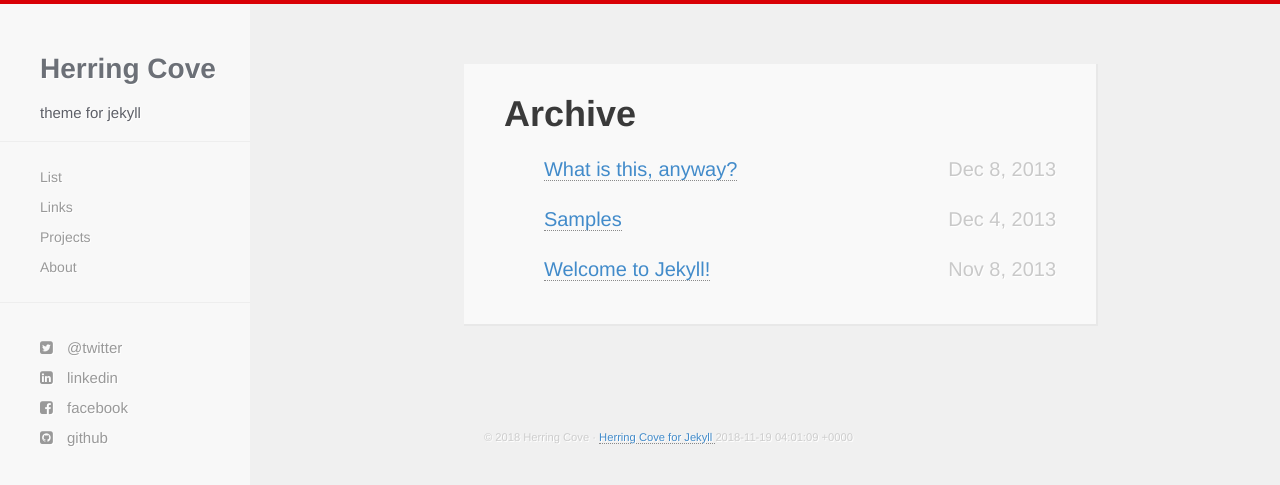
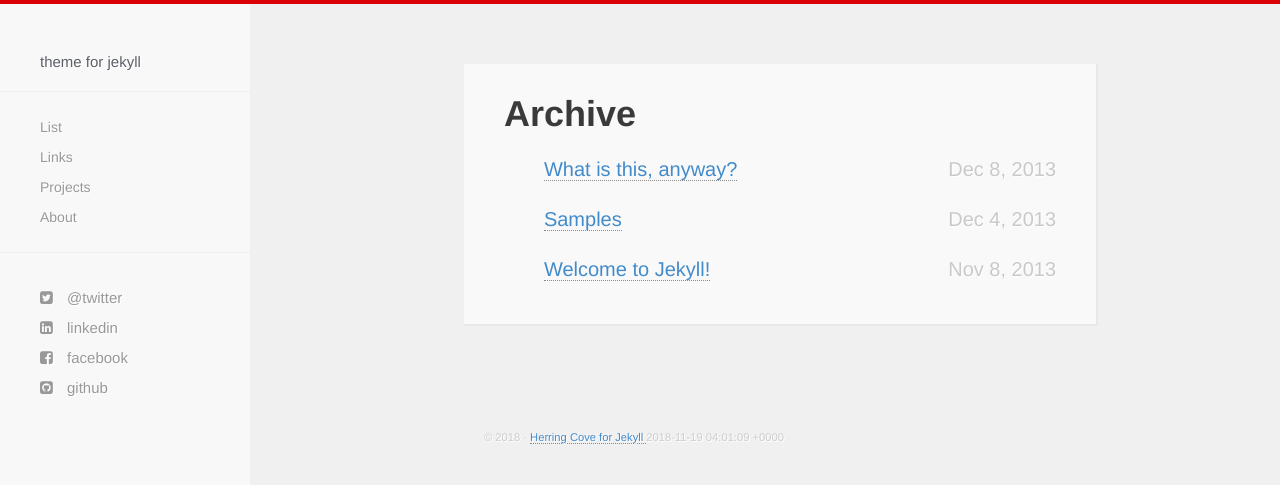
Before and after one commit to Aracelimp/AI-study-guide, a Jekyll site: the page built from list.html, in a window 1280 px wide. Shown: the top 485 px of the page. Built offline with Jekyll 4.4.1, drawn with Linux system fonts in a browser that asks for light colours; nearby versions of some CDN libraries; Markdown is read by kramdown in place of the engine named in the settings; some of the changed lines change nothing that is shown.

Commit message:
Update _config.yml

```diff
--- a/_config.yml
+++ b/_config.yml
@@ -1,14 +1,9 @@
-name: Herring Cove
-author: Herring Cove
-baseurl: /herring-cove
+baseurl: /ara-mp
 description: theme for jekyll
-github: http://www.github.com/arnp
-twitter: http://www.twitter.com/
-facebook: http://www.facebook.com
-linkedin: http://www.linkedin.com
-email: rnpatel[at]me.com
-location: 42°2'16"N   70°12'47"W
-disqus: diqus-username
+github: http://www.github.com/Aracelimp/AI-study-guide
+twitter: http://www.twitter.com/AraceliMepi
+linkedin: https://www.linkedin.com/in/aracelimedina/
+disqus:  Araceli
 
 ##Make sure to edit the above fields, especially for disqus.
 
```
